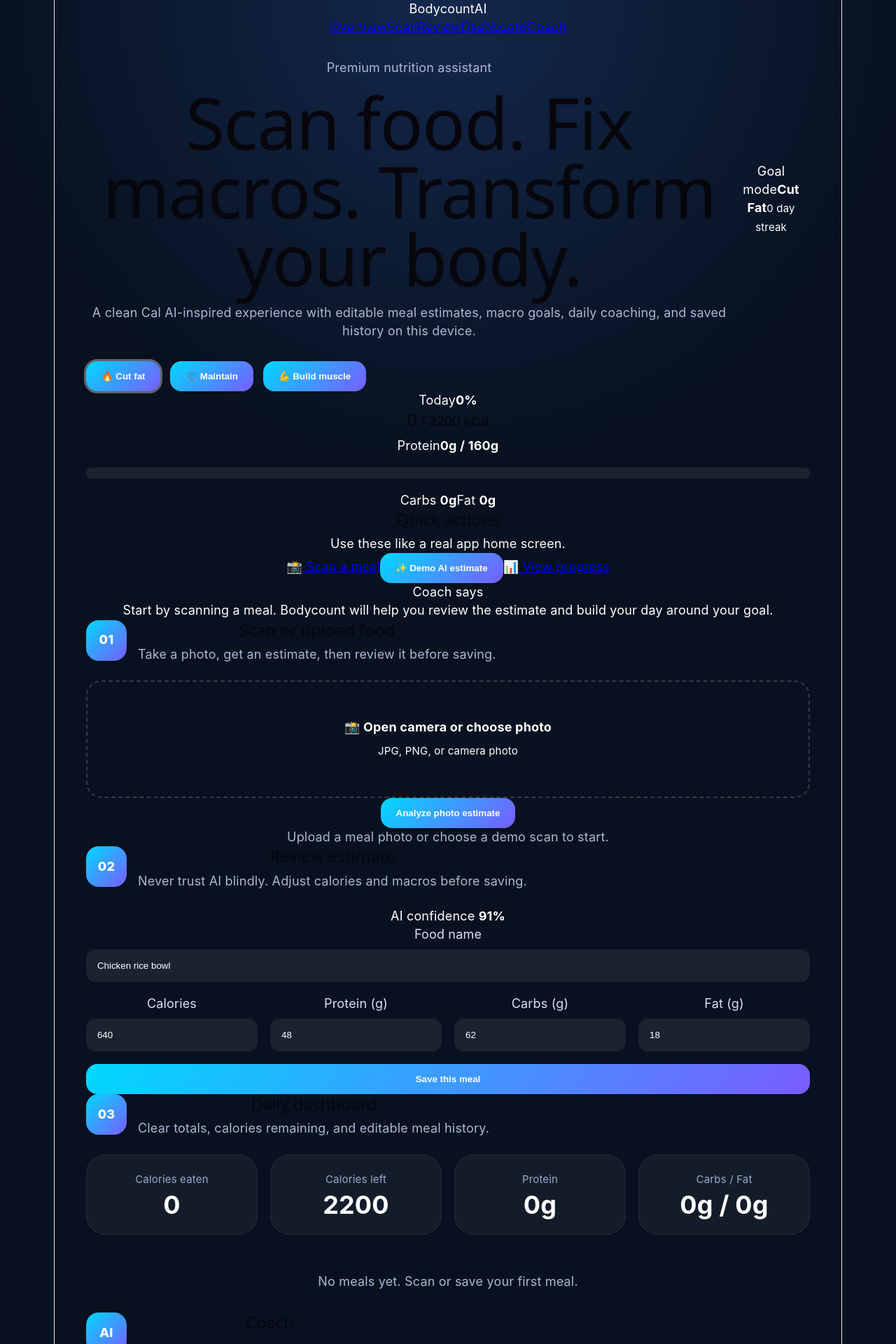
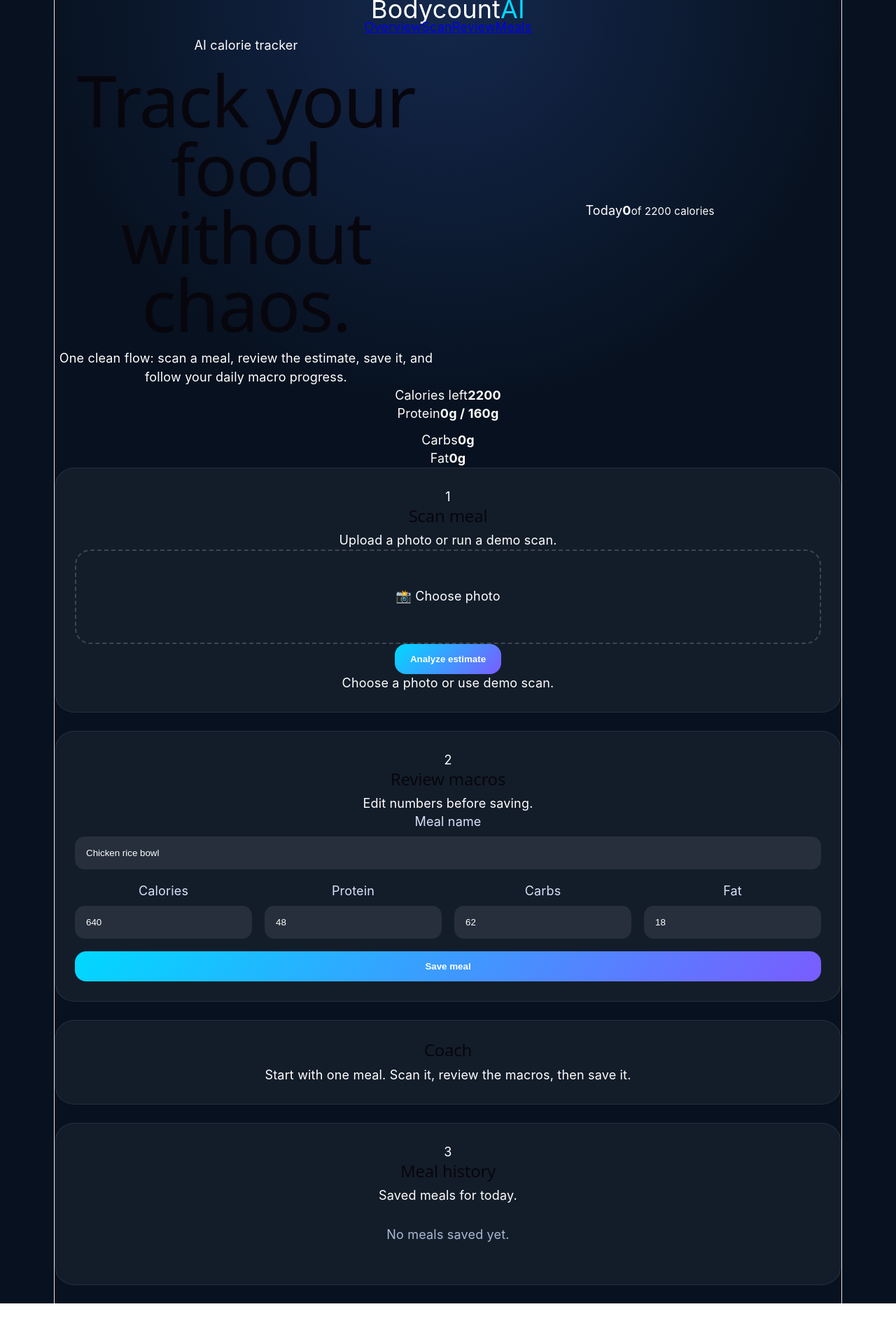
Before and after one commit to Jose-codesu/bodycount-ai, a React (Vite) app: page / in a window 1280 px wide. Shown: the top 1920 px of the page at 70% size. After the commit the page ends 1862 px from the top, so only its background shows below. Built offline with nearby package versions, Linux system fonts and the light colour scheme.

Commit message:
Reorganize Bodycount into clean app layout

```diff
--- a/src/App.jsx
+++ b/src/App.jsx
@@ -5,172 +5,133 @@
   { name: 'Chicken rice bowl', calories: 640, protein: 48, carbs: 62, fat: 18, confidence: 91 },
   { name: 'Steak tacos', calories: 720, protein: 44, carbs: 68, fat: 28, confidence: 86 },
   { name: 'Protein pancakes', calories: 510, protein: 36, carbs: 54, fat: 14, confidence: 89 },
-  { name: 'Salmon avocado plate', calories: 690, protein: 42, carbs: 34, fat: 38, confidence: 84 },
 ]
 
 const savedMeals = JSON.parse(localStorage.getItem('bodycount-meals') || '[]')
-const savedTargets = JSON.parse(localStorage.getItem('bodycount-targets') || '{"calories":2200,"protein":160}')
 
 function App() {
-  const [goal, setGoal] = useState('cut')
-  const [targets, setTargets] = useState(savedTargets)
+  const [meals, setMeals] = useState(savedMeals)
+  const [meal, setMeal] = useState(demoMeals[0])
   const [preview, setPreview] = useState('')
-  const [currentMeal, setCurrentMeal] = useState(demoMeals[0])
-  const [meals, setMeals] = useState(savedMeals)
-  const [message, setMessage] = useState('Upload a meal photo or choose a demo scan to start.')
-  const [editingId, setEditingId] = useState(null)
+  const [status, setStatus] = useState('Choose a photo or use demo scan.')
 
   useEffect(() => localStorage.setItem('bodycount-meals', JSON.stringify(meals)), [meals])
-  useEffect(() => localStorage.setItem('bodycount-targets', JSON.stringify(targets)), [targets])
 
-  const totals = useMemo(() => meals.reduce((sum, meal) => ({
-    calories: sum.calories + Number(meal.calories),
-    protein: sum.protein + Number(meal.protein),
-    carbs: sum.carbs + Number(meal.carbs),
-    fat: sum.fat + Number(meal.fat),
+  const targets = { calories: 2200, protein: 160 }
+  const totals = useMemo(() => meals.reduce((t, m) => ({
+    calories: t.calories + Number(m.calories),
+    protein: t.protein + Number(m.protein),
+    carbs: t.carbs + Number(m.carbs),
+    fat: t.fat + Number(m.fat),
   }), { calories: 0, protein: 0, carbs: 0, fat: 0 }), [meals])
 
-  const calorieProgress = Math.min((totals.calories / targets.calories) * 100, 100)
-  const proteinProgress = Math.min((totals.protein / targets.protein) * 100, 100)
-  const remainingCalories = Math.max(targets.calories - totals.calories, 0)
-  const streak = meals.length > 0 ? 1 : 0
+  const caloriesLeft = Math.max(targets.calories - totals.calories, 0)
+  const caloriePercent = Math.min((totals.calories / targets.calories) * 100, 100)
+  const proteinPercent = Math.min((totals.protein / targets.protein) * 100, 100)
 
-  function handlePhoto(event) {
-    const file = event.target.files?.[0]
+  function uploadPhoto(e) {
+    const file = e.target.files?.[0]
     if (!file) return
     const reader = new FileReader()
     reader.onload = () => setPreview(reader.result)
     reader.readAsDataURL(file)
-    setMessage('Photo loaded. Press Analyze to generate an editable estimate.')
+    setStatus('Photo ready. Analyze it, then review the estimate.')
   }
 
-  function analyzeMeal() {
-    const meal = demoMeals[Math.floor(Math.random() * demoMeals.length)]
-    setCurrentMeal(meal)
-    setEditingId(null)
-    setMessage(`Estimate ready with ${meal.confidence}% confidence. Review before saving.`)
-    document.getElementById('review')?.scrollIntoView({ behavior: 'smooth' })
+  function analyze() {
+    const next = demoMeals[Math.floor(Math.random() * demoMeals.length)]
+    setMeal(next)
+    setStatus(`Estimate ready • ${next.confidence}% confidence`)
   }
 
-  function saveMeal(event) {
-    event.preventDefault()
-    if (editingId) {
-      setMeals((current) => current.map((meal) => meal.id === editingId ? { ...currentMeal, id: editingId } : meal))
-      setEditingId(null)
-      setMessage('Meal updated successfully.')
-      return
-    }
-    setMeals((current) => [{ ...currentMeal, id: crypto.randomUUID(), time: new Date().toLocaleTimeString([], { hour: '2-digit', minute: '2-digit' }) }, ...current])
-    setMessage('Meal saved. Dashboard updated instantly.')
+  function saveMeal(e) {
+    e.preventDefault()
+    setMeals([{ ...meal, id: crypto.randomUUID(), time: new Date().toLocaleTimeString([], { hour: '2-digit', minute: '2-digit' }) }, ...meals])
+    setStatus('Meal saved to today.')
   }
 
-  function editMeal(meal) {
-    setCurrentMeal(meal)
-    setEditingId(meal.id)
-    document.getElementById('review')?.scrollIntoView({ behavior: 'smooth' })
-  }
-
-  function repeatMeal(meal) {
-    setMeals((current) => [{ ...meal, id: crypto.randomUUID(), time: new Date().toLocaleTimeString([], { hour: '2-digit', minute: '2-digit' }) }, ...current])
-  }
-
-  function deleteMeal(id) {
-    setMeals((current) => current.filter((meal) => meal.id !== id))
-  }
-
-  function clearDay() {
-    setMeals([])
-    setMessage('Today was cleared.')
-  }
-
-  function applyGoal(type) {
-    setGoal(type)
-    if (type === 'cut') setTargets({ calories: 1900, protein: 170 })
-    if (type === 'maintain') setTargets({ calories: 2300, protein: 160 })
-    if (type === 'bulk') setTargets({ calories: 2800, protein: 180 })
+  function removeMeal(id) {
+    setMeals(meals.filter((item) => item.id !== id))
   }
 
   const coach = meals.length === 0
-    ? 'Start by scanning a meal. Bodycount will help you review the estimate and build your day around your goal.'
+    ? 'Start with one meal. Scan it, review the macros, then save it.'
     : totals.protein < targets.protein
-      ? `Protein is the priority: ${targets.protein - totals.protein}g left. Next meal idea: grilled chicken, Greek yogurt, or tuna bowl.`
-      : totals.calories > targets.calories
-        ? 'You are over calories. Keep the next meal lean: protein + vegetables, low oil, low sugar drinks.'
-        : `Strong day. You have ${remainingCalories} calories left. Keep protein high and avoid random snacks.`
+      ? `You still need ${targets.protein - totals.protein}g protein. Choose a lean protein next.`
+      : `Good pace. You have ${caloriesLeft} calories left today.`
 
   return (
-    <main className="shell">
+    <main className="layout">
       <aside className="sidebar">
-        <div className="brand">Bodycount<span>AI</span></div>
-        <a href="#home">Overview</a>
+        <div className="logo">Bodycount<span>AI</span></div>
+        <a href="#overview">Overview</a>
         <a href="#scan">Scan</a>
         <a href="#review">Review</a>
-        <a href="#dashboard">Dashboard</a>
-        <a href="#coach">Coach</a>
+        <a href="#history">Meals</a>
       </aside>
 
-      <section className="app" id="home">
-        <header className="topbar">
+      <section className="content">
+        <header className="hero" id="overview">
           <div>
-            <p className="tag">Premium nutrition assistant</p>
-            <h1>Scan food. Fix macros. Transform your body.</h1>
-            <p className="lead">A clean Cal AI-inspired experience with editable meal estimates, macro goals, daily coaching, and saved history on this device.</p>
+            <p className="eyebrow">AI calorie tracker</p>
+            <h1>Track your food without chaos.</h1>
+            <p>One clean flow: scan a meal, review the estimate, save it, and follow your daily macro progress.</p>
           </div>
-          <div className="profile-card">
-            <span>Goal mode</span>
-            <strong>{goal === 'cut' ? 'Cut Fat' : goal === 'bulk' ? 'Build Muscle' : 'Maintain'}</strong>
-            <small>{streak} day streak</small>
+          <div className="today-card">
+            <span>Today</span>
+            <strong>{totals.calories}</strong>
+            <small>of {targets.calories} calories</small>
+            <div className="progress"><div style={{ width: `${caloriePercent}%` }} /></div>
           </div>
         </header>
 
-        <div className="goal-buttons">
-          {['cut','maintain','bulk'].map((type)=><button className={goal===type?'active':''} onClick={()=>applyGoal(type)} key={type}>{type==='cut'?'🔥 Cut fat':type==='bulk'?'💪 Build muscle':'⚖️ Maintain'}</button>)}
-        </div>
+        <section className="dashboard-grid">
+          <div className="stat"><span>Calories left</span><b>{caloriesLeft}</b></div>
+          <div className="stat"><span>Protein</span><b>{totals.protein}g / {targets.protein}g</b><div className="progress small"><div style={{ width: `${proteinPercent}%` }} /></div></div>
+          <div className="stat"><span>Carbs</span><b>{totals.carbs}g</b></div>
+          <div className="stat"><span>Fat</span><b>{totals.fat}g</b></div>
+        </section>
 
-        <section className="hero-grid">
-          <div className="phone">
-            <div className="phone-top"><span>Today</span><b>{Math.round(calorieProgress)}%</b></div>
-            <h2>{totals.calories}<small> / {targets.calories} kcal</small></h2>
-            <div className="ring"><div style={{ height: `${calorieProgress}%` }} /></div>
-            <div className="macro-card"><span>Protein</span><b>{totals.protein}g / {targets.protein}g</b><div className="bar"><div style={{width:`${proteinProgress}%`}} /></div></div>
-            <div className="macro-row"><span>Carbs <b>{totals.carbs}g</b></span><span>Fat <b>{totals.fat}g</b></span></div>
+        <section className="main-grid">
+          <div className="card" id="scan">
+            <div className="card-title"><span>1</span><div><h2>Scan meal</h2><p>Upload a photo or run a demo scan.</p></div></div>
+            <label className="upload"><input type="file" accept="image/*" capture="environment" onChange={uploadPhoto} />📸 Choose photo</label>
+            {preview && <img className="preview" src={preview} alt="Meal preview" />}
+            <button onClick={analyze}>Analyze estimate</button>
+            <p className="status">{status}</p>
           </div>
 
-          <div className="panel quick">
-            <h2>Quick actions</h2>
-            <p>Use these like a real app home screen.</p>
-            <a className="action" href="#scan">📸 Scan a meal</a>
-            <button className="action" onClick={analyzeMeal}>✨ Demo AI estimate</button>
-            <a className="action" href="#dashboard">📊 View progress</a>
-            <div className="coach-preview"><span>Coach says</span><p>{coach}</p></div>
+          <div className="card" id="review">
+            <div className="card-title"><span>2</span><div><h2>Review macros</h2><p>Edit numbers before saving.</p></div></div>
+            <form className="form" onSubmit={saveMeal}>
+              <label>Meal name<input value={meal.name} onChange={(e) => setMeal({ ...meal, name: e.target.value })} /></label>
+              <div className="form-grid">
+                <label>Calories<input type="number" value={meal.calories} onChange={(e) => setMeal({ ...meal, calories: e.target.value })} /></label>
+                <label>Protein<input type="number" value={meal.protein} onChange={(e) => setMeal({ ...meal, protein: e.target.value })} /></label>
+                <label>Carbs<input type="number" value={meal.carbs} onChange={(e) => setMeal({ ...meal, carbs: e.target.value })} /></label>
+                <label>Fat<input type="number" value={meal.fat} onChange={(e) => setMeal({ ...meal, fat: e.target.value })} /></label>
+              </div>
+              <button type="submit">Save meal</button>
+            </form>
           </div>
         </section>
 
-        <section id="scan" className="panel">
-          <div className="section-title"><span>01</span><div><h2>Scan or upload food</h2><p>Take a photo, get an estimate, then review it before saving.</p></div></div>
-          <label className="upload"><input type="file" accept="image/*" capture="environment" onChange={handlePhoto}/><b>📸 Open camera or choose photo</b><small>JPG, PNG, or camera photo</small></label>
-          {preview&&<img className="preview" src={preview} alt="Meal preview"/>}
-          <button onClick={analyzeMeal}>Analyze photo estimate</button>
-          <p className="message">{message}</p>
+        <section className="card coach">
+          <h2>Coach</h2>
+          <p>{coach}</p>
         </section>
 
-        <section id="review" className="panel review-panel">
-          <div className="section-title"><span>02</span><div><h2>{editingId ? 'Edit saved meal' : 'Review estimate'}</h2><p>Never trust AI blindly. Adjust calories and macros before saving.</p></div></div>
-          <div className="confidence">AI confidence <b>{currentMeal.confidence || 88}%</b></div>
-          <form className="form" onSubmit={saveMeal}>
-            <label>Food name<input value={currentMeal.name} onChange={(e)=>setCurrentMeal({...currentMeal,name:e.target.value})}/></label>
-            <div className="form-grid"><label>Calories<input type="number" value={currentMeal.calories} onChange={(e)=>setCurrentMeal({...currentMeal,calories:e.target.value})}/></label><label>Protein (g)<input type="number" value={currentMeal.protein} onChange={(e)=>setCurrentMeal({...currentMeal,protein:e.target.value})}/></label><label>Carbs (g)<input type="number" value={currentMeal.carbs} onChange={(e)=>setCurrentMeal({...currentMeal,carbs:e.target.value})}/></label><label>Fat (g)<input type="number" value={currentMeal.fat} onChange={(e)=>setCurrentMeal({...currentMeal,fat:e.target.value})}/></label></div>
-            <button type="submit">{editingId ? 'Update meal' : 'Save this meal'}</button>
-          </form>
+        <section className="card" id="history">
+          <div className="card-title"><span>3</span><div><h2>Meal history</h2><p>Saved meals for today.</p></div></div>
+          <div className="meal-list">
+            {meals.length === 0 ? <p className="empty">No meals saved yet.</p> : meals.map((item) => (
+              <article className="meal" key={item.id}>
+                <div><h3>{item.name}</h3><p>{item.time} • {item.calories} kcal • {item.protein}g protein</p></div>
+                <button className="danger" onClick={() => removeMeal(item.id)}>Delete</button>
+              </article>
+            ))}
+          </div>
         </section>
-
-        <section id="dashboard" className="panel">
-          <div className="section-title"><span>03</span><div><h2>Daily dashboard</h2><p>Clear totals, calories remaining, and editable meal history.</p></div></div>
-          <div className="stats"><div><small>Calories eaten</small><b>{totals.calories}</b></div><div><small>Calories left</small><b>{remainingCalories}</b></div><div><small>Protein</small><b>{totals.protein}g</b></div><div><small>Carbs / Fat</small><b>{totals.carbs}g / {totals.fat}g</b></div></div>
-          <div className="history">{meals.length===0?<p className="empty">No meals yet. Scan or save your first meal.</p>:meals.map((meal)=><article className="meal" key={meal.id}><div><h3>{meal.name}</h3><p>{meal.time || 'Today'} • {meal.calories} kcal • {meal.protein}g protein • {meal.carbs}g carbs • {meal.fat}g fat</p></div><div className="meal-actions"><button onClick={()=>editMeal(meal)}>Edit</button><button onClick={()=>repeatMeal(meal)}>Repeat</button><button className="danger" onClick={()=>deleteMeal(meal.id)}>Delete</button></div></article>)}</div>{meals.length>0&&<button className="danger" onClick={clearDay}>Clear today</button>}
-        </section>
-
-        <section id="coach" className="panel coach-card"><div className="section-title"><span>AI</span><div><h2>Coach</h2><p>Actionable advice for the next decision.</p></div></div><p>{coach}</p><div className="suggestions"><b>Suggested next meal</b><span>Lean protein + rice/potatoes + vegetables</span><span>Water before snacks</span><span>Protein target first</span></div></section>
       </section>
     </main>
   )
```
